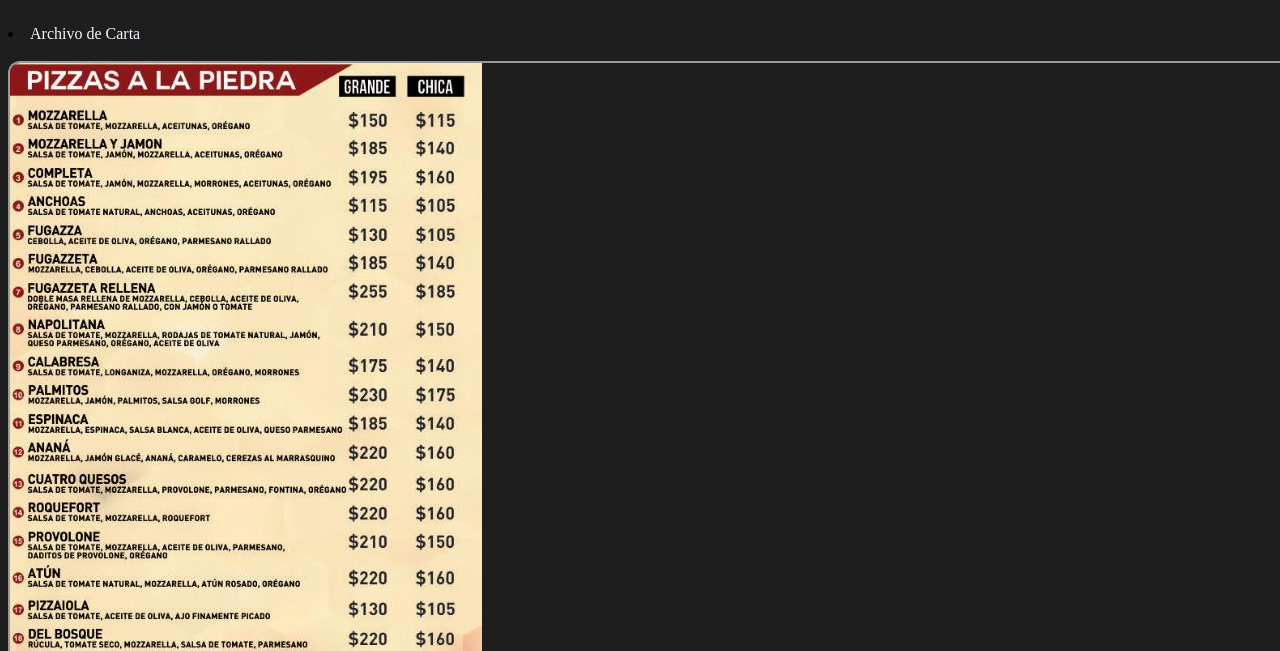
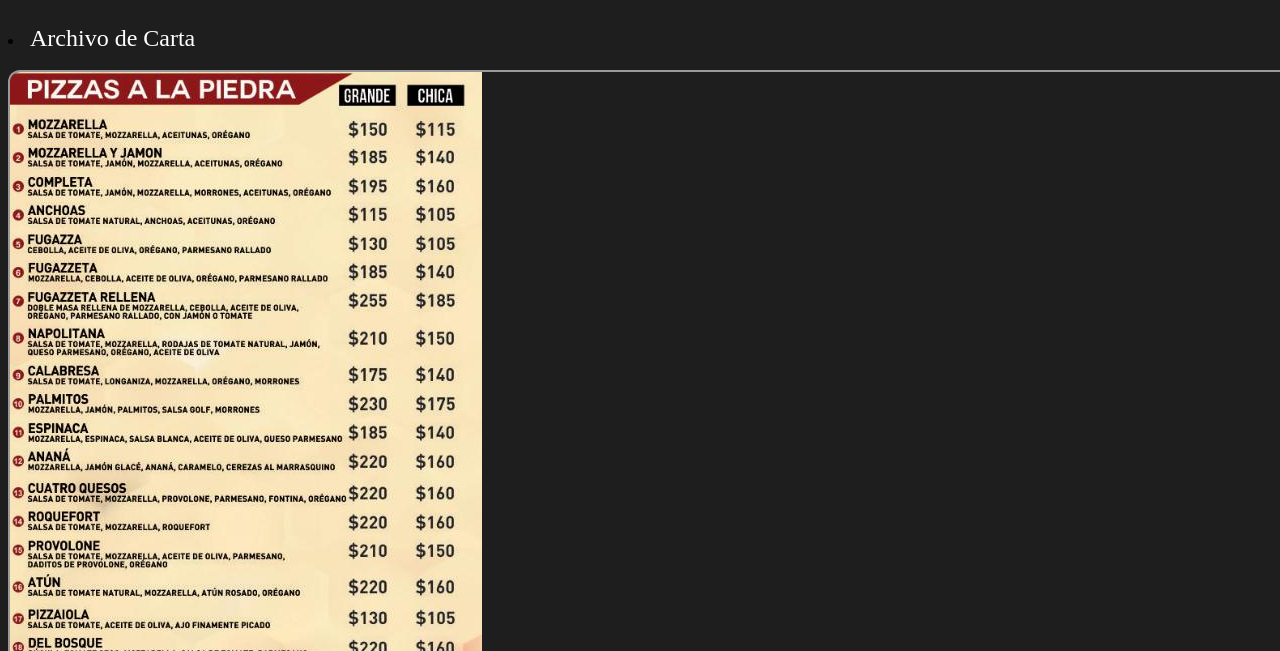
Before and after one commit to FranCode-Sand/Noche, a plain HTML site: page carta.html in a window 1280 px wide. Shown: the part 449-1100 px from the top of the page. Drawn offline with Linux system fonts and the light colour scheme.

Commit message:
Actualizar carta.html

```diff
--- a/carta.html
+++ b/carta.html
@@ -52,6 +52,13 @@
        <br>
          <li><a id="b" href="carta.pdf">Archivo de Carta</a></li>
       </br>
+      <style>
+      #b{
+      font-style: "Calibri";
+      font-size: 24px;
+      color: white;
+      }
+      </style>
          <iframe
             src="Carta.jpg"
             alt="Franco Guarino">
```
